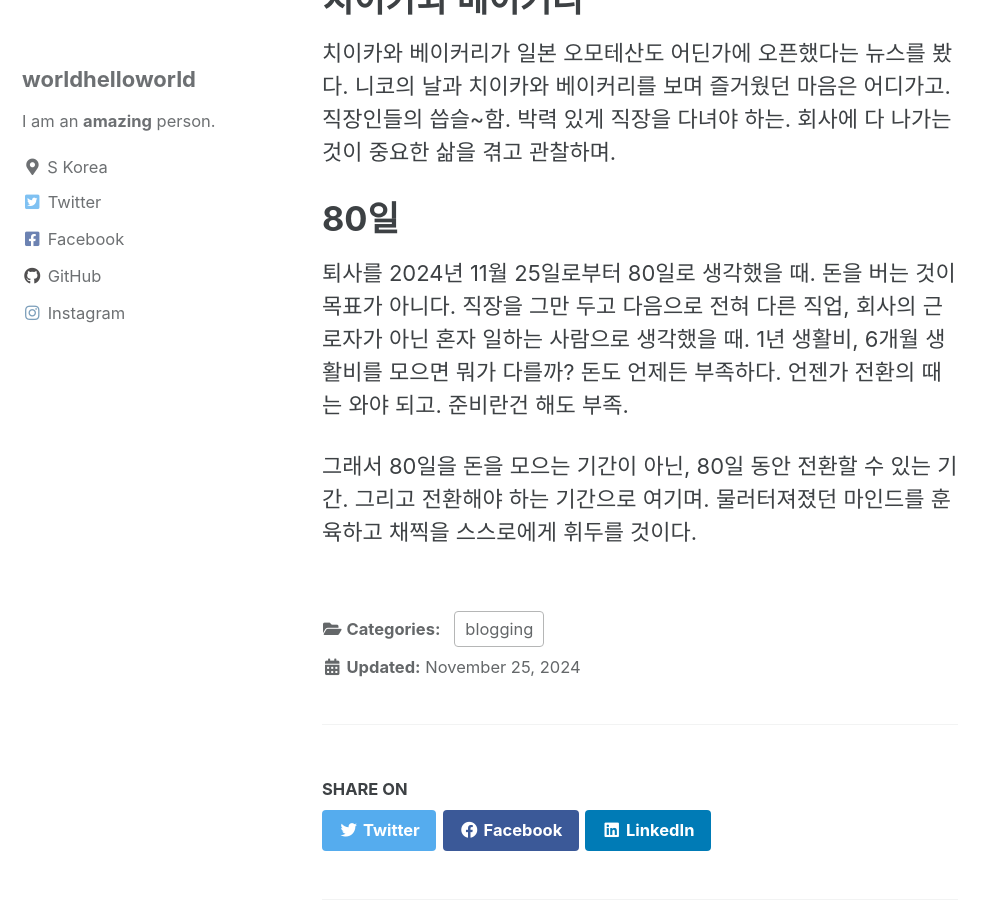
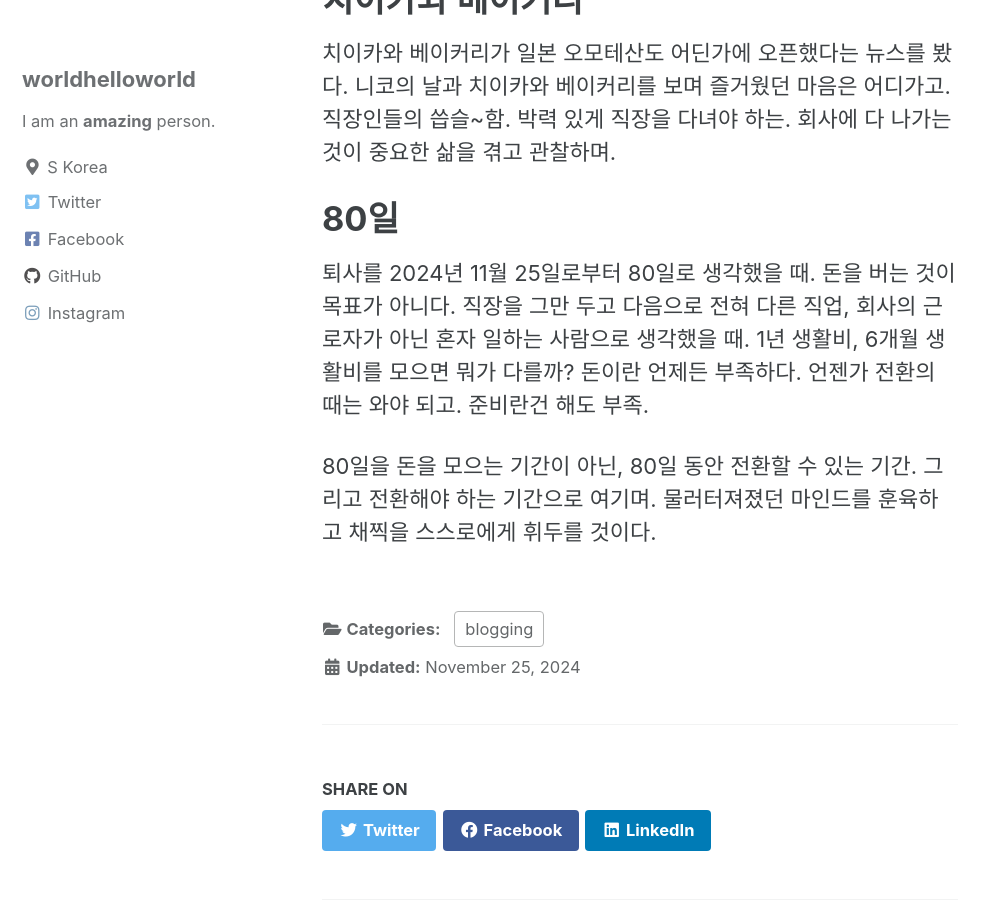
Before and after one commit to worldhelloworld/worldhelloworld.github.io, a Jekyll site: the page built from _posts/2024-11-25-go to bed241125.md, in a window 1280 px wide and 900 px high, scrolled down 1325 px. Shown: the whole window, without its empty margins (0-996 px from the left). Built offline with Jekyll 4.4.1, drawn with Linux system fonts in a browser that asks for light colours; cached includes are drawn as plain includes.

Commit message:
241125 05

```diff
--- a/_posts/2024-11-25-go to bed241125.md
+++ b/_posts/2024-11-25-go to bed241125.md
@@ -39,6 +39,6 @@ toc: true
 80일
 =
 
-퇴사를 2024년 11월 25일로부터 80일로 생각했을 때. 돈을 버는 것이 목표가 아니다. 직장을 그만 두고 다음으로 전혀 다른 직업, 회사의 근로자가 아닌 혼자 일하는 사람으로 생각했을 때. 1년 생활비, 6개월 생활비를 모으면 뭐가 다를까? 돈도 언제든 부족하다. 언젠가 전환의 때는 와야 되고. 준비란건 해도 부족.
+퇴사를 2024년 11월 25일로부터 80일로 생각했을 때. 돈을 버는 것이 목표가 아니다. 직장을 그만 두고 다음으로 전혀 다른 직업, 회사의 근로자가 아닌 혼자 일하는 사람으로 생각했을 때. 1년 생활비, 6개월 생활비를 모으면 뭐가 다를까? 돈이란 언제든 부족하다. 언젠가 전환의 때는 와야 되고. 준비란건 해도 부족.
 
-그래서 80일을 돈을 모으는 기간이 아닌, 80일 동안 전환할 수 있는 기간. 그리고 전환해야 하는 기간으로 여기며. 물러터져졌던 마인드를 훈육하고 채찍을 스스로에게 휘두를 것이다.
+80일을 돈을 모으는 기간이 아닌, 80일 동안 전환할 수 있는 기간. 그리고 전환해야 하는 기간으로 여기며. 물러터져졌던 마인드를 훈육하고 채찍을 스스로에게 휘두를 것이다.
```
